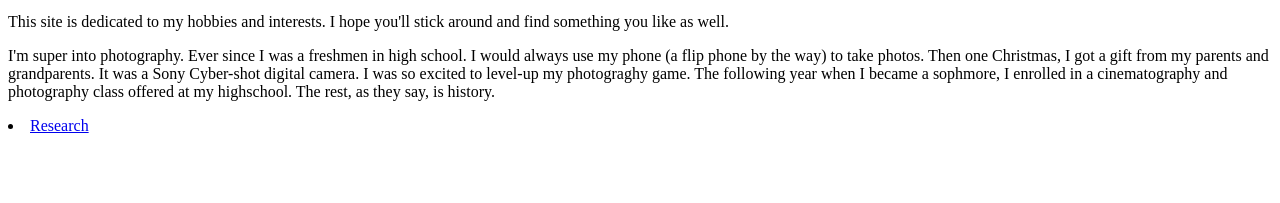
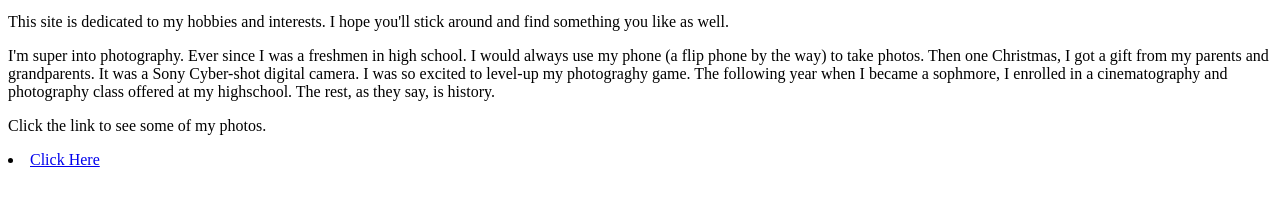
Before and after one commit to asc2630/Final-Project, a plain HTML site: page index.html in a window 1280 px wide. Shown: the part 87-290 px from the top of the page. Drawn offline with Linux system fonts and the light colour scheme.

Commit message:
Update index.html

```diff
--- a/index.html
+++ b/index.html
@@ -6,8 +6,10 @@
 
        <p>I'm super into photography. Ever since I was a freshmen in high school. I would always use my phone (a flip phone by the way) to take photos. Then one Christmas, I got a gift from my parents and grandparents. It was a Sony Cyber-shot digital camera. I was so excited to level-up my photograghy game. The following year when I became a sophmore, I enrolled in a cinematography and photography class offered at my highschool. The rest, as they say, is history. </p>
 
+       <p>Click the link to see some of my photos.</p>
+
        <li link to my blog posts">
-          <a href="https://apostropheee.blogspot.com/">Research</a>
+          <a href="https://apostropheee.blogspot.com/">Click Here</a>
         </li>
 
     </body>
```
